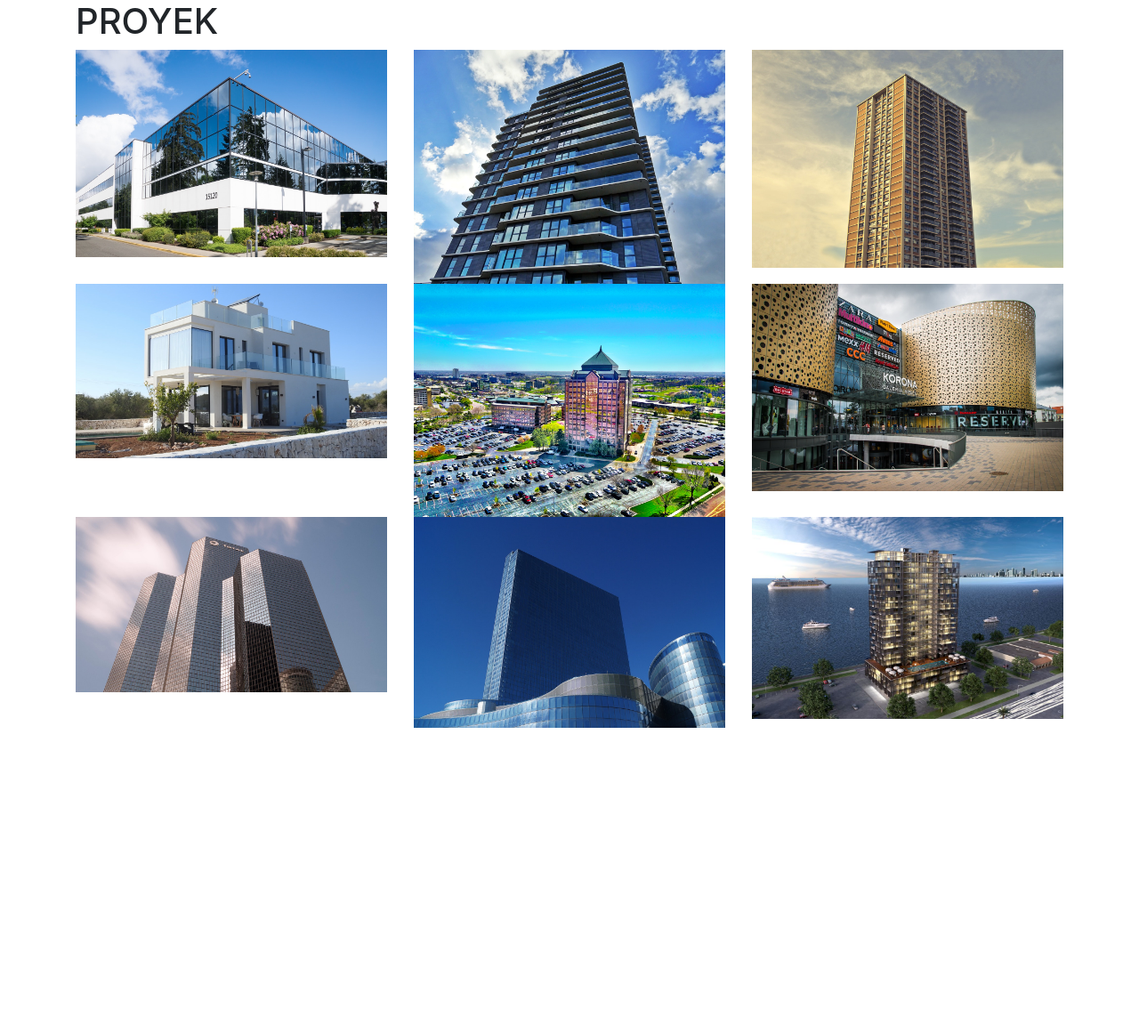
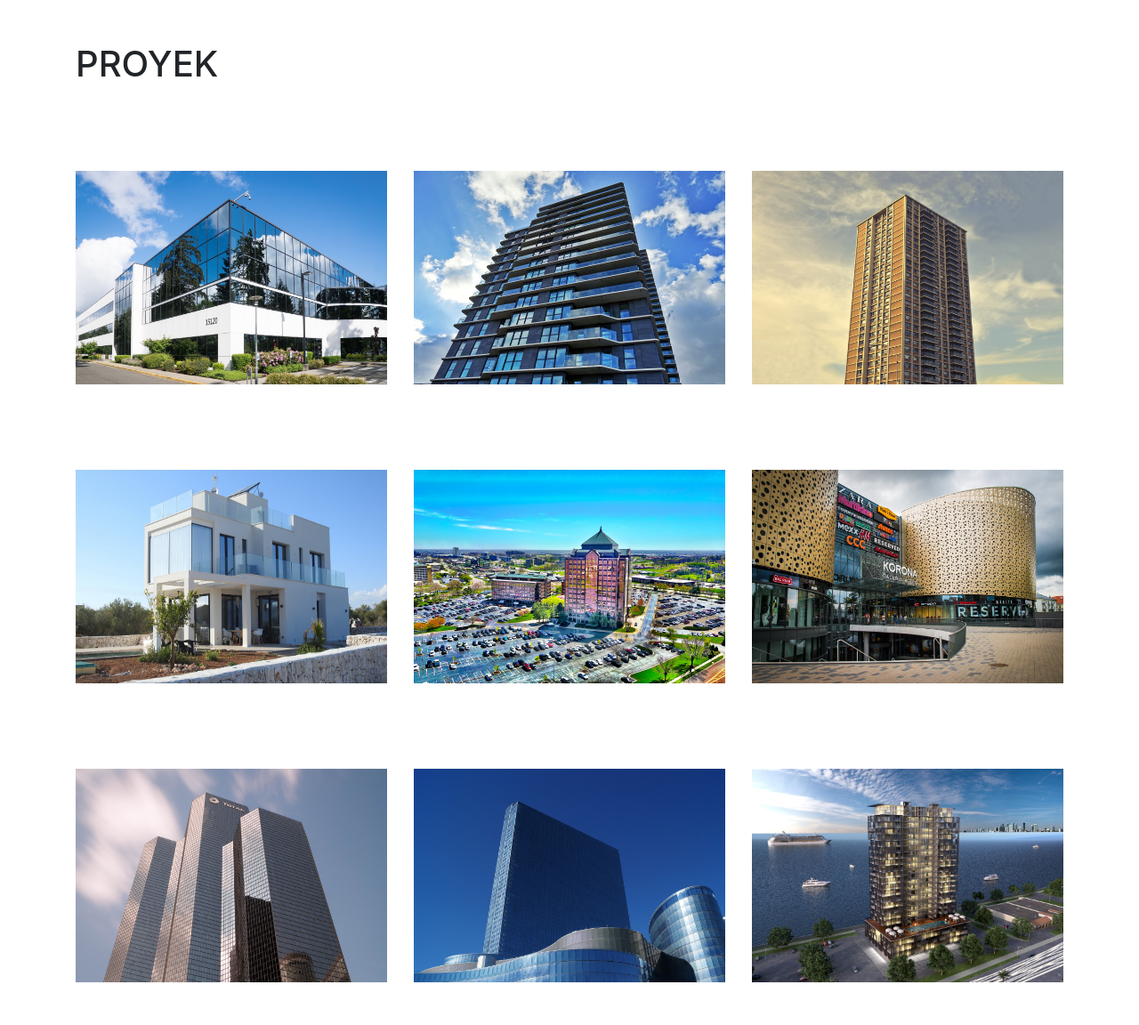
Before and after one commit to yogaajie2/webe, a PHP site: page /proyek.php in a window 1280 px wide. Shown: the part 82-1234 px from the top of the page at 89% size. Before the commit the page ends 900 px from the top, so only its background shows below. Run offline with PHP 8.4, Linux system fonts and the light colour scheme; some libraries are stand-ins or nearby versions.

Commit message:
done aligning layout

```diff
--- a/proyek.php
+++ b/proyek.php
@@ -19,38 +19,38 @@
 
     	<?php include ('navbar.html') ?>
 
-    	<h1 style="text-transform: uppercase;">Proyek</h1>
-        <div class="row">
-            <div class="col-4">
-                <img class="img-fluid" src="img/projects/projects-1.jpeg">
+    	<h1 class="mt-5" style="text-transform: uppercase;">Proyek</h1>
+        <div class="row mt-5">
+            <div class="col-4 py-5">
+                <img class="img-fluid" style="width: 100%; height: 240px;" src="img/projects/projects-1.jpeg">
             </div>
-            <div class="col-4">
-                <img class="img-fluid" src="img/projects/projects-2.jpeg">
+            <div class="col-4 py-5">
+                <img class="img-fluid" style="width: 100%; height: 240px;" src="img/projects/projects-2.jpeg">
             </div>
-            <div class="col-4">
-                <img class="img-fluid" src="img/projects/projects-3.jpeg">
+            <div class="col-4 py-5">
+                <img class="img-fluid" style="width: 100%; height: 240px;" src="img/projects/projects-3.jpeg">
             </div>
         </div>
         <div class="row">
-            <div class="col-4">
-                <img class="img-fluid" src="img/projects/projects-4.jpeg">
+            <div class="col-4 py-5">
+                <img class="img-fluid" style="width: 100%; height: 240px;" src="img/projects/projects-4.jpeg">
             </div>
-            <div class="col-4">
-                <img class="img-fluid" src="img/projects/projects-5.jpeg">
+            <div class="col-4 py-5">
+                <img class="img-fluid" style="width: 100%; height: 240px;" src="img/projects/projects-5.jpeg">
             </div>
-            <div class="col-4">
-                <img class="img-fluid" src="img/projects/projects-6.jpeg">
+            <div class="col-4 py-5">
+                <img class="img-fluid" style="width: 100%; height: 240px;" src="img/projects/projects-6.jpeg">
             </div>
         </div>
         <div class="row">
-            <div class="col-4">
-                <img class="img-fluid" src="img/projects/projects-7.jpeg">
+            <div class="col-4 py-5">
+                <img class="img-fluid" style="width: 100%; height: 240px;" src="img/projects/projects-7.jpeg">
             </div>
-            <div class="col-4">
-                <img class="img-fluid" src="img/projects/projects-8.jpeg">
+            <div class="col-4 py-5">
+                <img class="img-fluid" style="width: 100%; height: 240px;" src="img/projects/projects-8.jpeg">
             </div>
-            <div class="col-4">
-                <img class="img-fluid" src="img/projects/projects-9.jpg">
+            <div class="col-4 py-5">
+                <img class="img-fluid" style="width: 100%; height: 240px;" src="img/projects/projects-9.jpg">
             </div>
         </div>
     </div>
```
Also changed, not shown: index.php (+16 -12 lines), layanan.php (+15 -15 lines), tentang-kami.php (+9 -9 lines).
